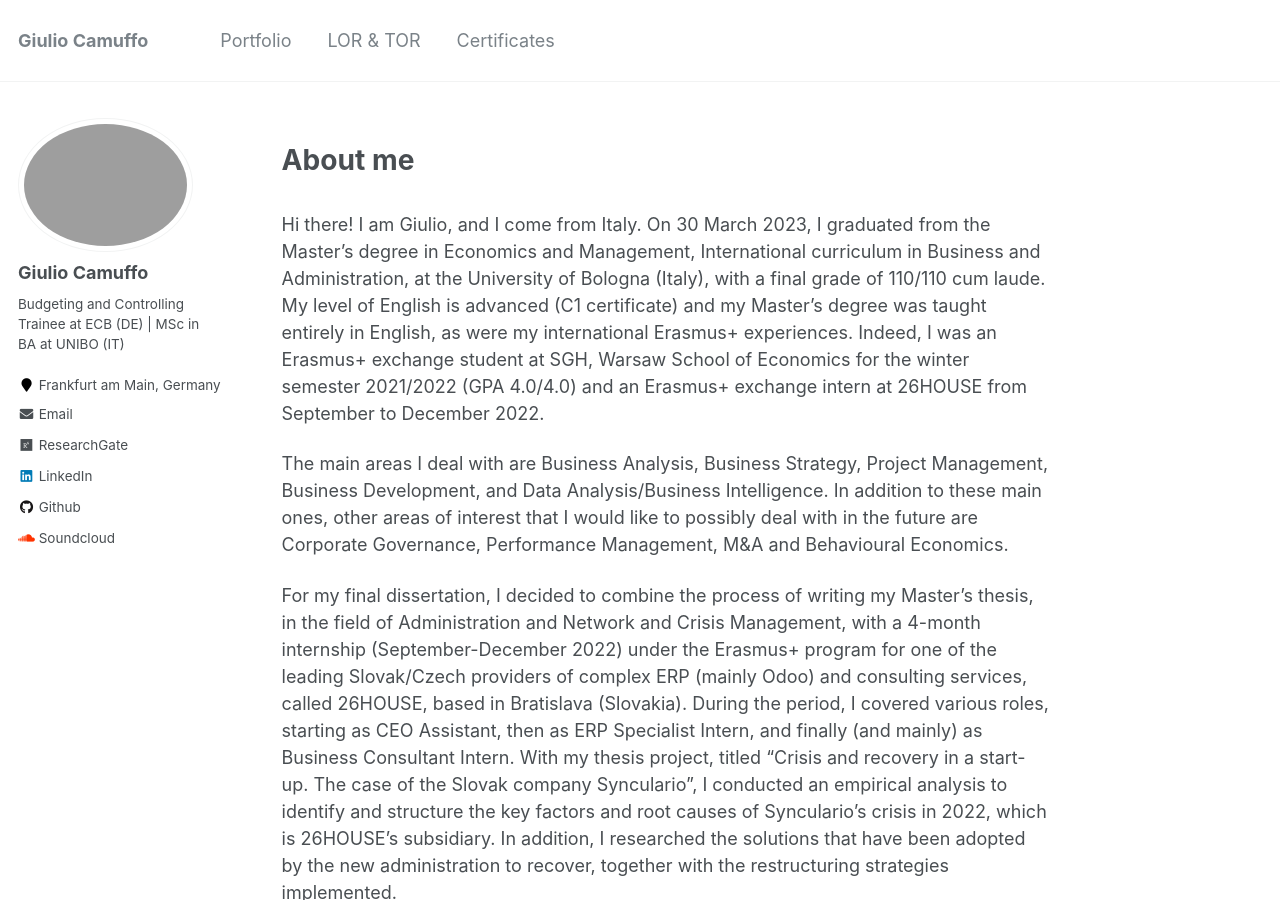
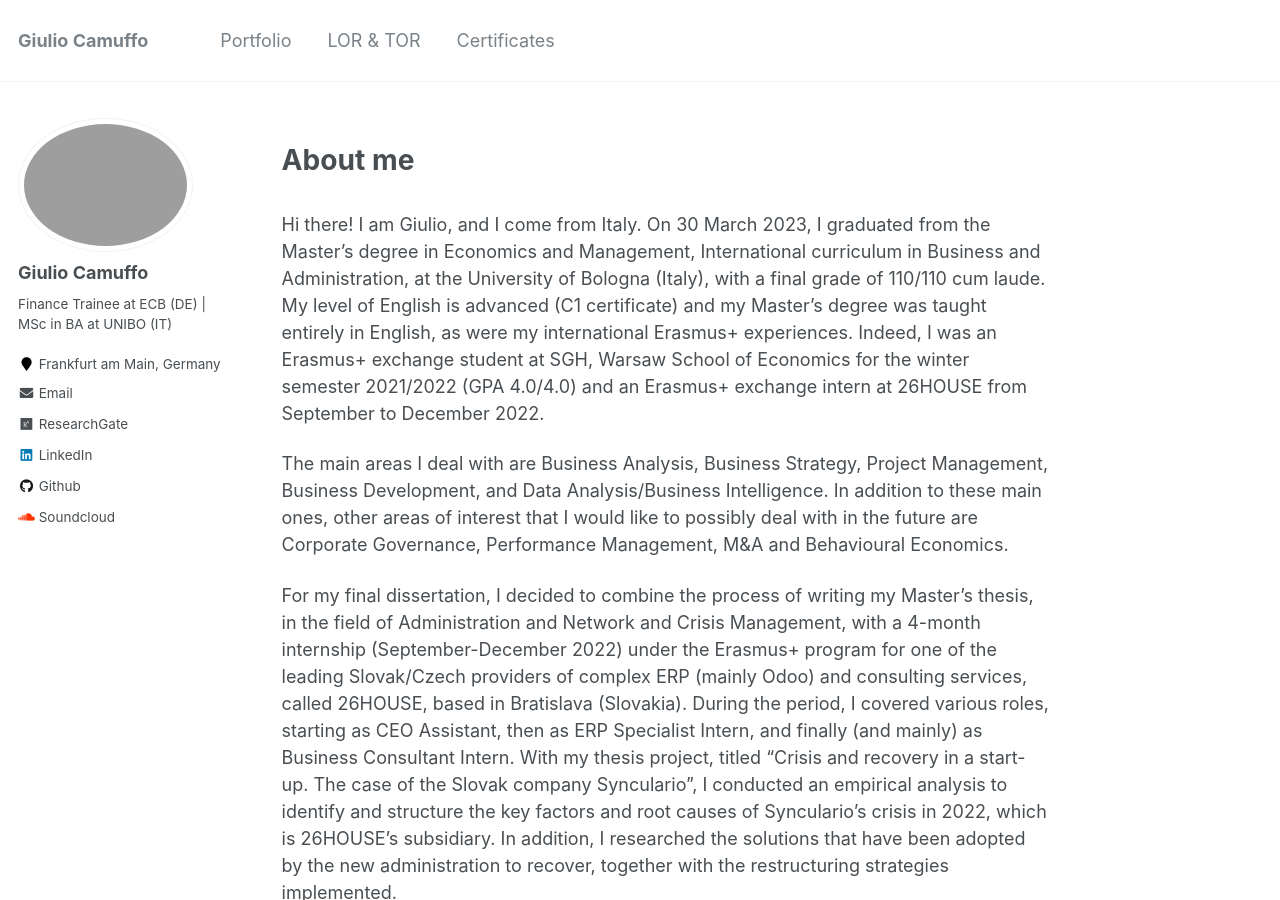
Before and after one commit to giulio-camuffo/giulio-camuffo.github.io, a Jekyll site: the page built from _pages/about.md, in a window 1280 px wide and 900 px high. Built offline with Jekyll 4.4.1, drawn with Linux system fonts in a browser that asks for light colours; nearby versions of some CDN libraries.

Commit message:
Update _config.yml

```diff
--- a/_config.yml
+++ b/_config.yml
@@ -54,7 +54,7 @@ analytics:
 author:
   name             : "Giulio Camuffo"
   avatar           : "profile.png"
-  bio              : "Budgeting and Controlling Trainee at ECB (DE) | MSc in BA at UNIBO (IT)"
+  bio              : "Finance Trainee at ECB (DE) | MSc in BA at UNIBO (IT)"
   location         : "Frankfurt am Main, Germany"
   email            : "giulio.camuffo13@gmail.com"
   researchgate     : "Giulio-Camuffo-2"
```
